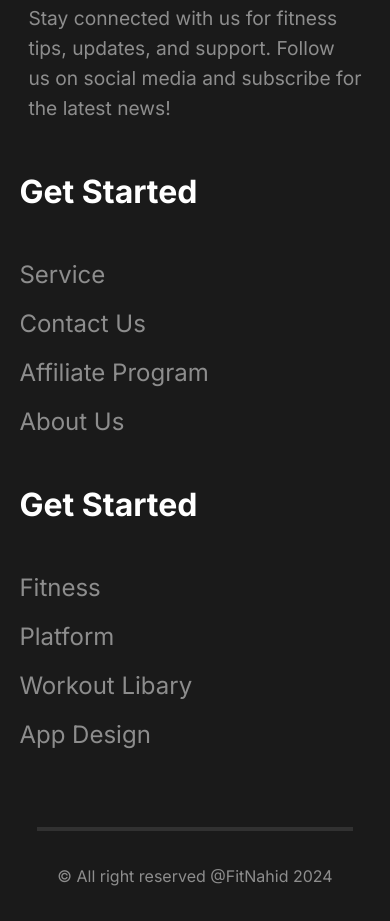
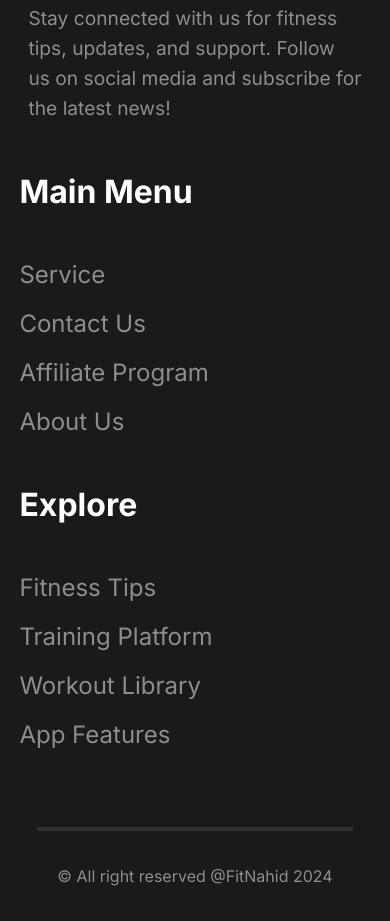
Before and after one commit to abnahid/assignment-2, a plain HTML site: page index.html in a window 390 px wide. Shown: the part 7621-8542 px from the top of the page. Drawn offline with Linux system fonts and the light colour scheme.

Commit message:
Footer Main Menu Fix

```diff
--- a/index.html
+++ b/index.html
@@ -242,7 +242,7 @@
             </div>
 
             <ul>
-                <h4>Get Started</h4>
+                <h4>Main Menu</h4>
                 <li>Service</li>
                 <li>Contact Us</li>
                 <li>Affiliate Program</li>
@@ -250,11 +250,11 @@
             </ul>
 
             <ul>
-                <h4>Get Started</h4>
-                <li>Fitness</li>
-                <li>Platform</li>
-                <li>Workout Libary</li>
-                <li>App Design</li>
+                <h4>Explore</h4>
+                <li>Fitness Tips</li>
+                <li>Training Platform</li>
+                <li>Workout Library</li>
+                <li>App Features</li>
             </ul>
 
         </div>
--- a/style.css
+++ b/style.css
@@ -184,7 +184,7 @@ header {
 
 .top-right {
     top: 120px;
-    right: -110px;
+    right: -60px;
 }
 
 .bottom-left {
@@ -226,7 +226,7 @@ header {
 }
 
 .text-box p {
-    font-size: 1.2rem;
+    font-size: 1rem;
     font-weight: 400;
     color: var(--text-color2);
 }
@@ -717,6 +717,9 @@ footer hr {
     .bmi-content {
         max-width: 80%;
     }
+    .bmi-chart-title {
+        font-size: 1.8rem;
+    }
     .bmi-chart table {
         width: auto;
     }
```
